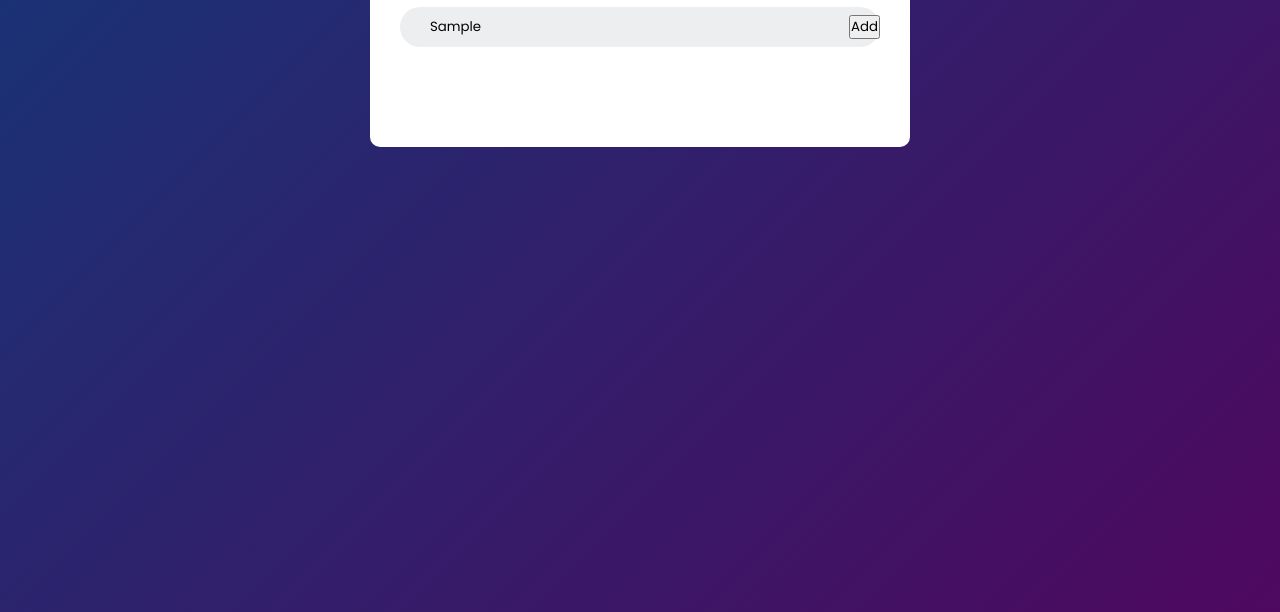
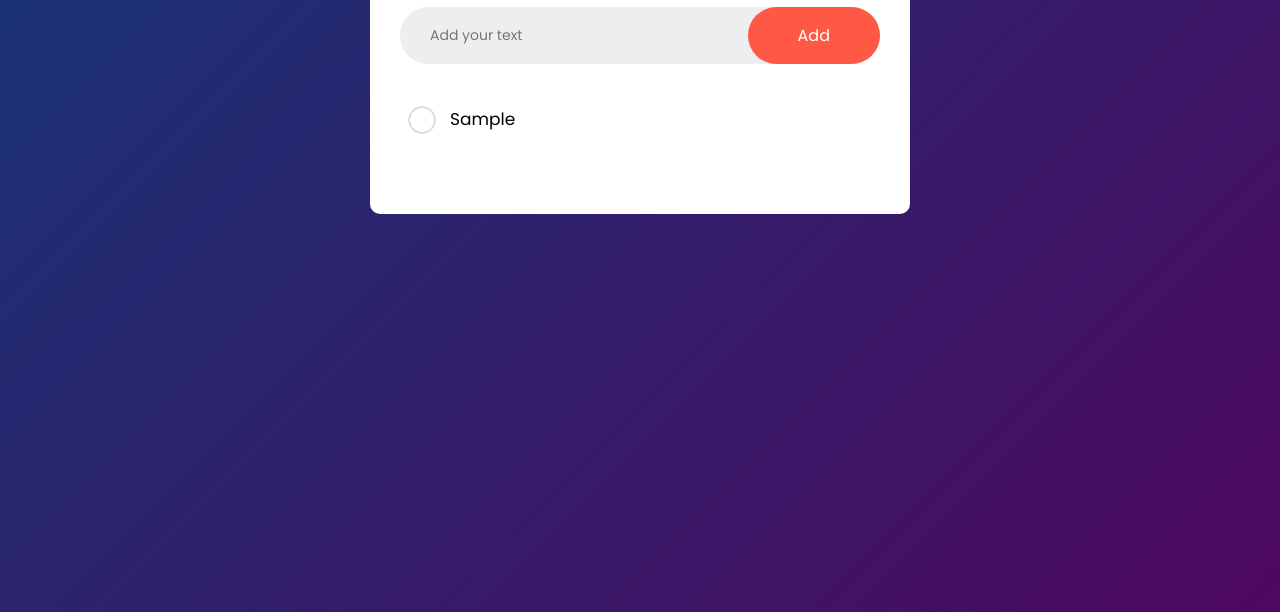
Before and after one commit to dobrbi2000/ToDoList, a plain HTML site: page index.html in a window 1280 px wide. Both pictures are taken after typing "Sample" into the empty fields and a click on the button "Add". Shown: the part 188-800 px from the top of the page. Drawn offline with Linux system fonts and the light colour scheme.

Commit message:
init: addes script.js

```diff
--- a/index.html
+++ b/index.html
@@ -19,9 +19,15 @@
         <h2>To-Do List <img src="images/icon.png" alt="" /></h2>
         <div class="row">
           <input type="text" id="input-box" placeholder="Add your text" />
-          <button>Add</button>
+          <button onclick="addTask()">Add</button>
         </div>
+        <ul id="list-container">
+          <!-- <li class="checked">Task 1</li>
+          <li>Task 2</li>
+          <li>Task 3</li> -->
+        </ul>
       </div>
     </div>
+    <script src="script.js"></script>
   </body>
 </html>
--- /dev/null
+++ b/script.js
@@ -0,0 +1,13 @@
+const inputBox = document.getElementById("input-box");
+const listContainer = document.getElementById("list-container");
+
+function addTask() {
+  if (inputBox.value === "") {
+    alert("You have to write something!");
+  } else {
+    let li = document.createElement("li");
+    li.innerHTML = inputBox.value;
+    listContainer.appendChild(li);
+  }
+  inputBox.value = "";
+}
--- a/style.css
+++ b/style.css
@@ -34,7 +34,7 @@
   align-items: center;
   justify-content: space-between;
   background: #edeef0;
-  border-radius: 30px;
+  border-radius: 40px;
   padding-left: 20px;
   margin-bottom: 30px;
 }
@@ -44,5 +44,43 @@ input {
   outline: none;
   background: transparent;
   padding: 10px;
-  font-weight: 14px;
+  font-size: 14px;
 }
+button {
+  border: none;
+  outline: none;
+  padding: 16px 50px;
+  background: #ff5945;
+  color: #fff;
+  font-size: 16px;
+  cursor: pointer;
+  border-radius: 40px;
+}
+
+ul li {
+  list-style: none;
+  font-size: 17px;
+  padding: 12px 8px 12px 50px;
+  user-select: none;
+  cursor: pointer;
+  position: relative;
+}
+ul li::before {
+  content: "";
+  position: absolute;
+  height: 28px;
+  width: 28px;
+  border-radius: 50px;
+  background-image: url(/images/unchecked.png);
+  background-size: cover;
+  background-position: center;
+  top: 12px;
+  left: 8px;
+}
+ul li.checked {
+  color: #555;
+  text-decoration: line-through;
+}
+ul li.checked::before {
+  background-image: url(images/checked.png);
+}
```
Also changed, not shown: todo-list.js (deleted).
